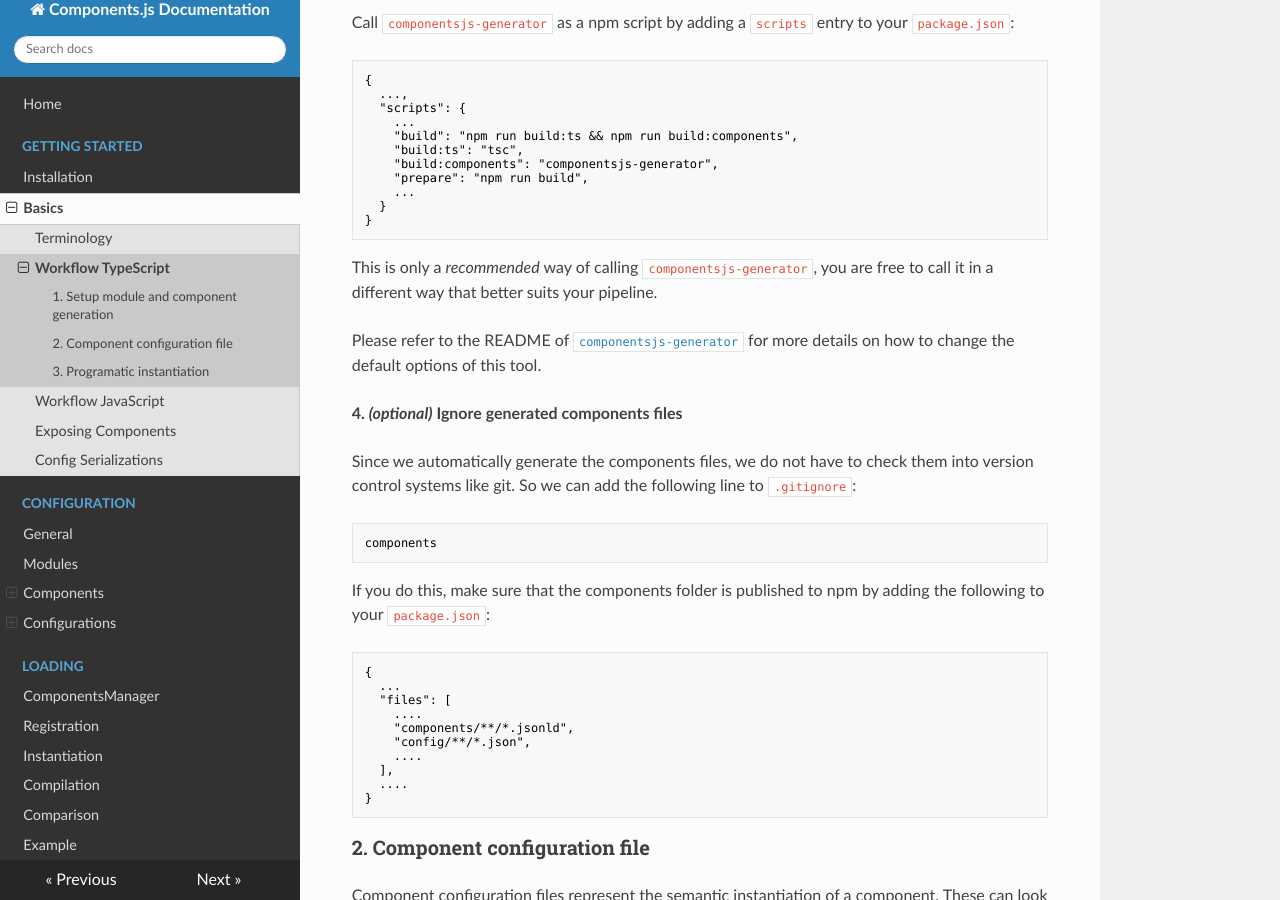
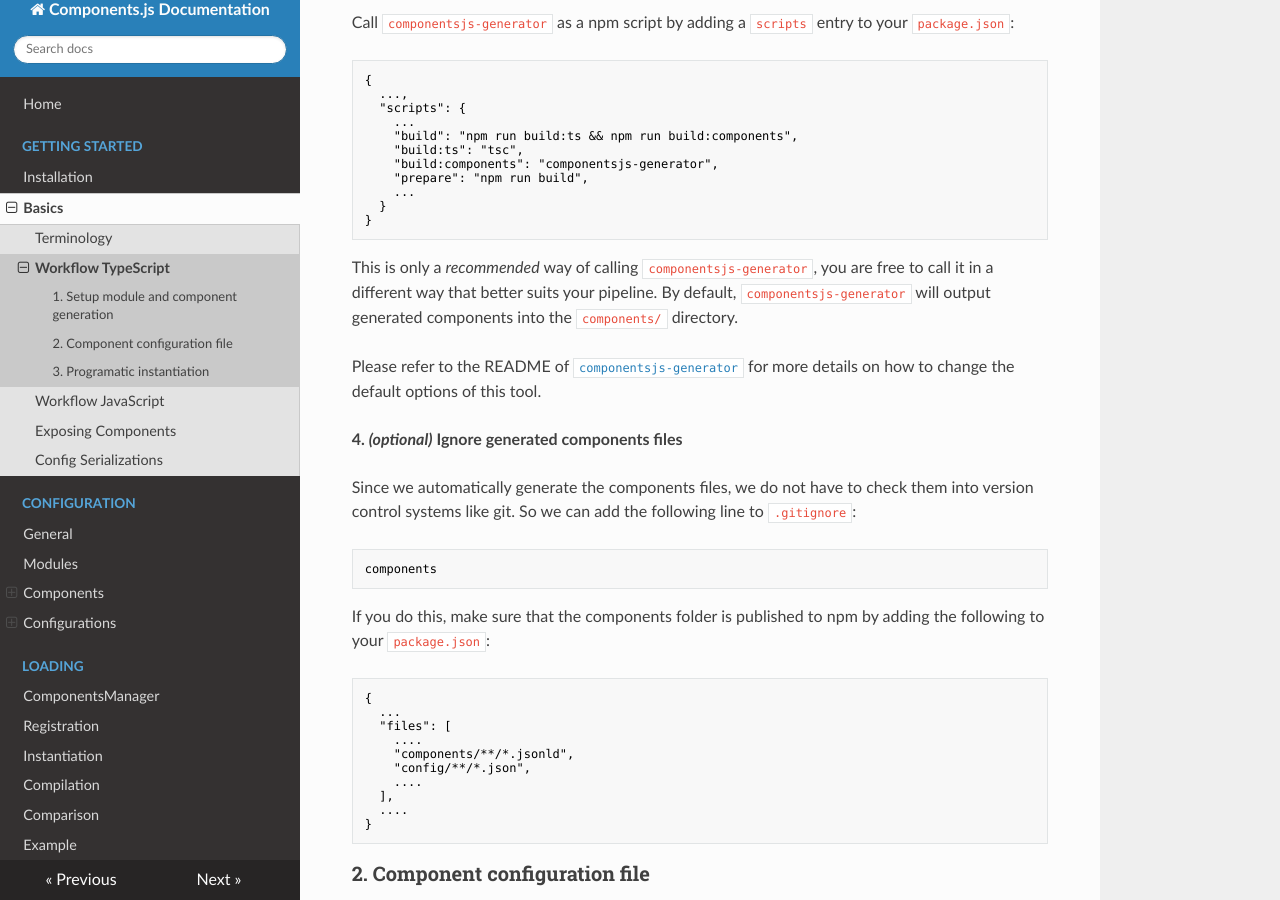
Before and after one commit to LinkedSoftwareDependencies/Documentation-Components.js, an MkDocs documentation site: the page built from docs/getting_started/basics/workflow_ts.md, in a window 1280 px wide and 900 px high, scrolled down 1045 px. Built offline with MkDocs 1.6.1, drawn with Linux system fonts in a browser that asks for light colours; nearby versions of some CDN libraries; old or Windows-style settings are respelled for this version of MkDocs.

Commit message:
Fix incorrect links in TS workflow
* fix linkrot to Components-Generator.js in ts workflow

* notify users of expected location of components using 'lsd:module': true

* Update docs/getting_started/basics/workflow_ts.md

Co-authored-by: Ruben Taelman <rubensworks@users.noreply.github.com>

```diff
--- a/docs/getting_started/basics/workflow_ts.md
+++ b/docs/getting_started/basics/workflow_ts.md
@@ -13,7 +13,7 @@ These will be explained in detail in the following sections.
 
 ### 1. Setup module and component generation
 
-Using the [`componentsjs-generator`](https://raw.githubusercontent.com/LinkedSoftwareDependencies/Components-Generator.js) tool,
+Using the [`componentsjs-generator`](https://github.com/LinkedSoftwareDependencies/Components-Generator.js) tool,
 our declarative components from our TypeScript classes.
 
 **1. Install as a dev dependency**
@@ -62,8 +62,9 @@ Call `componentsjs-generator` as a npm script by adding a `scripts` entry to you
 
 This is only a _recommended_ way of calling `componentsjs-generator`,
 you are free to call it in a different way that better suits your pipeline.
+By default, `componentsjs-generator` will output generated components into the `components/` directory.
 
-Please refer to the README of [`componentsjs-generator`](https://raw.githubusercontent.com/LinkedSoftwareDependencies/Components-Generator.js)
+Please refer to the README of [`componentsjs-generator`](https://github.com/LinkedSoftwareDependencies/Components-Generator.js)
 for more details on how to change the default options of this tool.
 
 **4. _(optional)_ Ignore generated components files**
```
